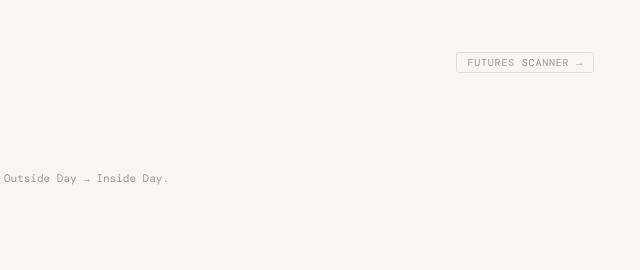
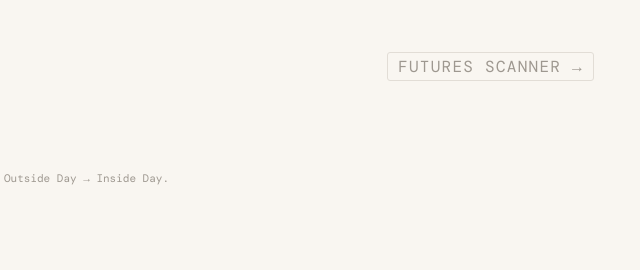
Before and after one commit to rockedbottom/OI-scan, a website: page public/index.html in a window 1280 px wide. Shown: the top 270 px of the page, 572-1212 px from the left. Drawn offline with nearby package versions, Linux system fonts and the light colour scheme.

Commit message:
Update index.html

```diff
--- a/public/index.html
+++ b/public/index.html
@@ -90,7 +90,7 @@
 
   <div class="header">
     <div class="eyebrow">Market Scanner · Daily · Full US Market
-<a class="nav-link" href="/futures.html" style="font-size:10px;color:var(--muted);text-decoration:none;letter-spacing:.08em;border:1px solid var(--border);padding:3px 10px;border-radius:3px;float:right;margin-top:4px;">Futures Scanner →</a>
+<a class="nav-link" href="/futures.html" style="font-size:16px;color:var(--muted);text-decoration:none;letter-spacing:.08em;border:1px solid var(--border);padding:3px 10px;border-radius:3px;float:right;margin-top:4px;">Futures Scanner →</a>
     </div>
 
     <h1>Outside→<em>Inside</em><br>Day Combo</h1>
```
